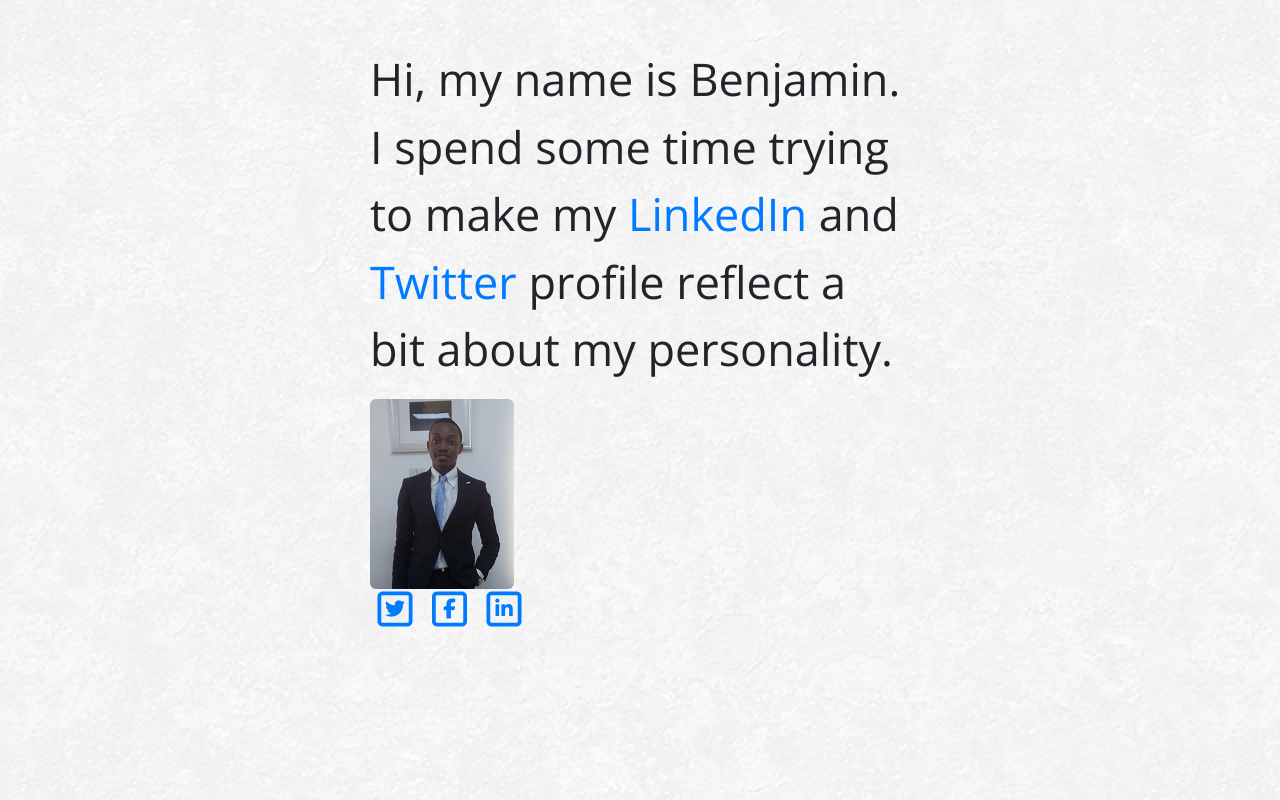
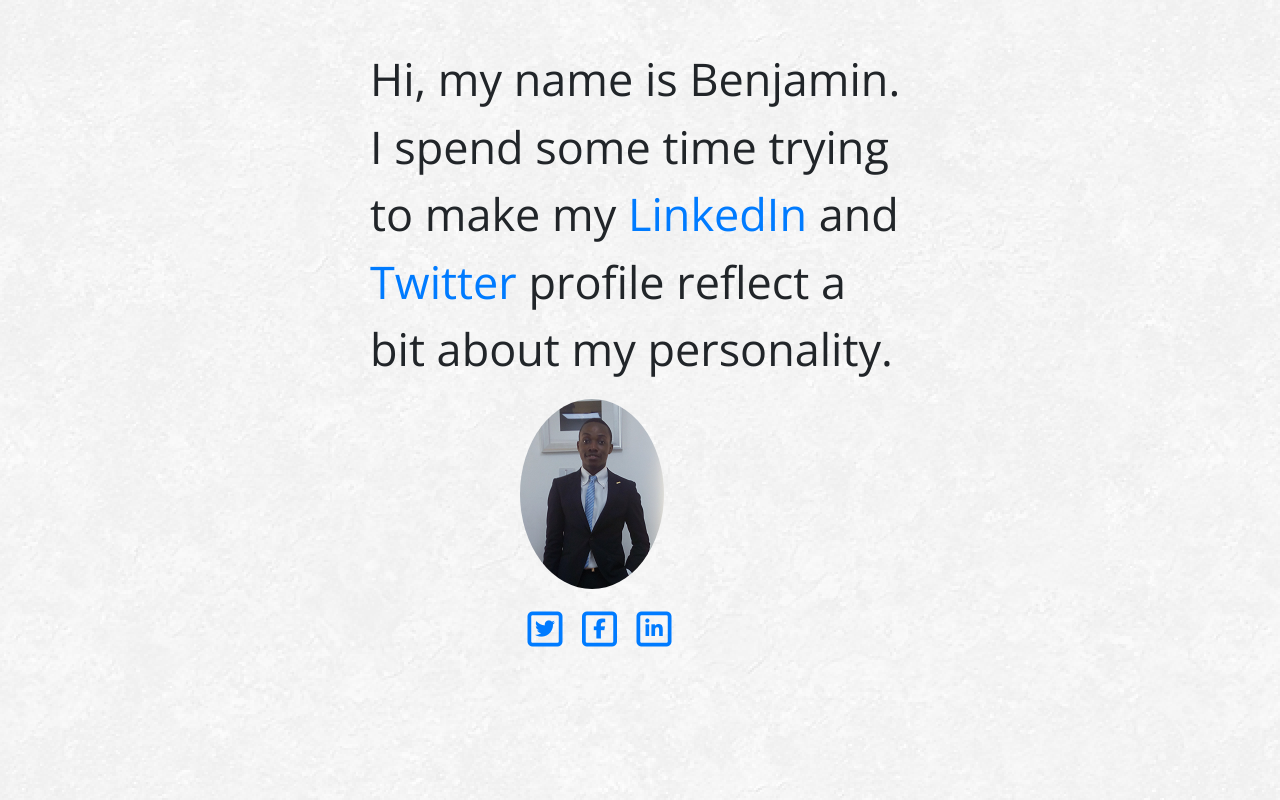
Before and after one commit to earlyattoh/dadabenjamin, a website: page public/index.html in a window 1280 px wide. Drawn offline with nearby package versions, Linux system fonts and the light colour scheme.

Commit message:
worked on the layout, centered the img and icons

```diff
--- a/public/css/main.css
+++ b/public/css/main.css
@@ -105,6 +105,10 @@ article{
     font-family: 'Open Sans', sans-serif;
     font-size: 45px;
     /*text-align: center;*/
+}
+
+.icontain{
+    padding-top: 20px;
 }
 
 
--- a/public/index.html
+++ b/public/index.html
@@ -9,16 +9,21 @@
 
 	<link rel="shortcut icon" type="image/x-icon" href="fav.png">
 	<link rel="stylesheet" type="text/css" href="css/normalize.css">
+
 	<link rel="stylesheet" type="text/css" href="https://maxcdn.bootstrapcdn.com/bootstrap/3.3.5/css/bootstrap.min.css">
 	<link rel="stylesheet" href="//maxcdn.bootstrapcdn.com/font-awesome/4.3.0/css/font-awesome.min.css">
+	<link rel="stylesheet" type="text/css" href="http://fonts.googleapis.com/css?family=Open+Sans">
+
+	<script type="text/javascript" src="http://ajax.googleapis.com/ajax/libs/jquery/1.9.1/jquery.js"></script>
+  <script type="text/javascript" src="https://maxcdn.bootstrapcdn.com/bootstrap/3.3.5/js/bootstrap.min.js"></script>
+
 	<link rel="stylesheet" href="libs/bootstrap/dist/css/bootstrap.css">
-	<link rel="stylesheet" type="text/css" href="http://fonts.googleapis.com/css?family=Open+Sans">
 	<link rel="stylesheet"  href="libs/font-awesome/css/font-awesome.css">
 	<link rel="stylesheet" type="text/css" href="css/main.css">
 
 	 <script type="text/javascript" src="libs/jquery/dist/jquery.js"></script>
   <script type="text/javascript" src="libs/bootstrap/dist/js/bootstrap.js"></script>
-  <script type="text/javascript" src="https://maxcdn.bootstrapcdn.com/bootstrap/3.3.5/js/bootstrap.min.js"></script>
+
 </head>
 <body>
 	<div class="container">
@@ -32,9 +37,10 @@
 						<a href="https://ng.linkedin.com/in/benjamindada">LinkedIn</a>
 						and <a href="https://twitter.com/_tosinjones">Twitter</a> profile reflect a bit about my personality.
 					</p>
-					<img src="images/benjamin.png" alt="BD" class="img-rounded">
 				</article>
-				<!--icons importation and usage-->
+				<div class="col-md-6 col-md-offset-3">
+				<img src="images/benjamin.png" alt="BD" class="img-circle">
+				<footer  class="icontain">
 					<span class="fa-stack fa-lg">
 						<a href="https://twitter.com/_tosinjones"><i class="fa fa-square-o fa-stack-2x"></i>
 						<i class="fa fa-twitter fa-stack-1x"></i></a>
@@ -47,6 +53,24 @@
 							<a href="https://ng.linkedin.com/in/benjamindada"><i class="fa fa-square-o fa-stack-2x"></i>
 								<i class="fa fa-linkedin fa-stack-1x"></i></a>
 					</span>
+				</footer>
+				</div>
+				<!--icons importation and usage-->
+				<!--div>
+
+					<span class="fa-stack fa-lg">
+						<a href="https://twitter.com/_tosinjones"><i class="fa fa-square-o fa-stack-2x"></i>
+						<i class="fa fa-twitter fa-stack-1x"></i></a>
+					</span>
+					<span class="fa-stack fa-lg">
+						<a href="https://www.facebook.com/benjamin.dada.5"><i class="fa fa-square-o fa-stack-2x"></i>
+							<i class="fa fa-facebook fa-stack-1x"></i></a>
+					</span>
+					<span class="fa-stack fa-lg">
+							<a href="https://ng.linkedin.com/in/benjamindada"><i class="fa fa-square-o fa-stack-2x"></i>
+								<i class="fa fa-linkedin fa-stack-1x"></i></a>
+					</span>
+				</div-->
 			</div>
 		</div>
 	</div>
```
Lines whose indentation alone changed are shown as unchanged.
